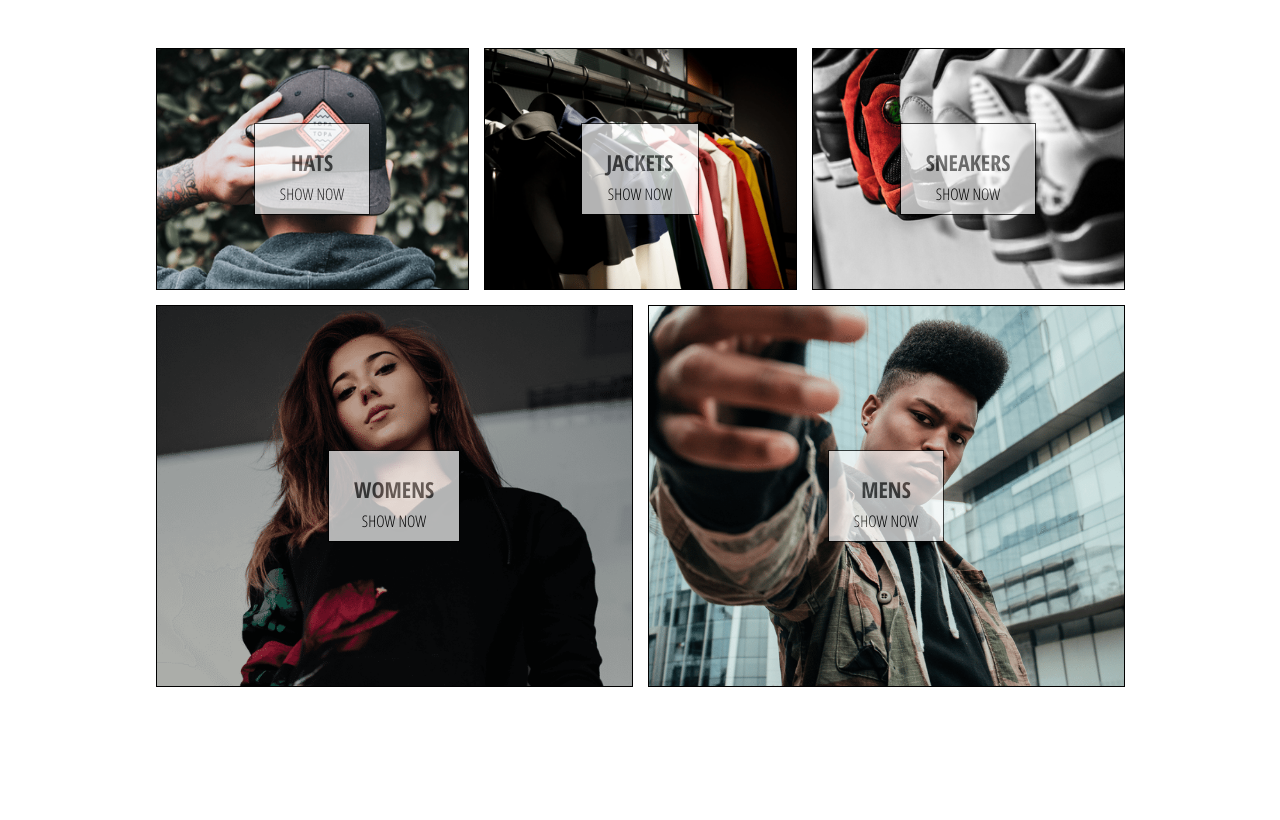
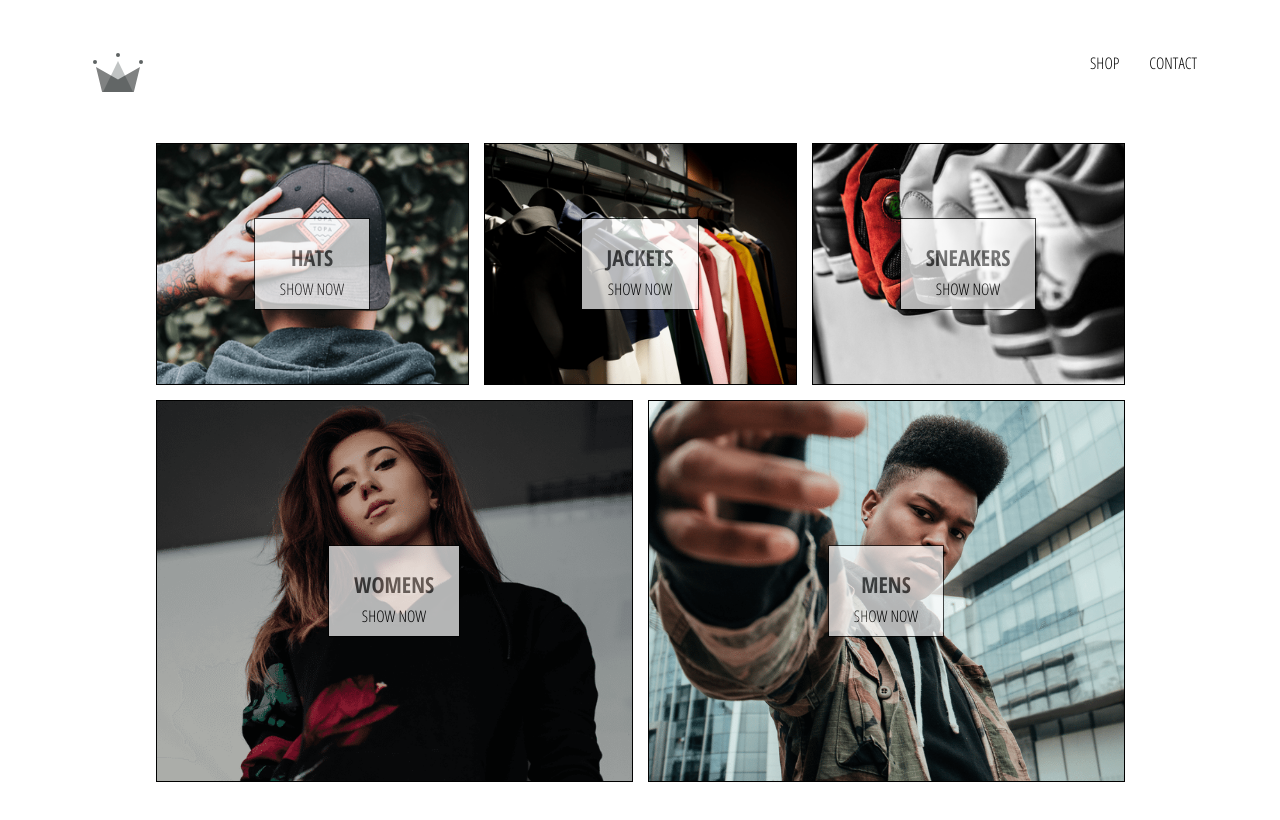
Before and after one commit to TheMuyu/crown-store, a React (Create React App) app: page / in a window 1280 px wide. Shown: the top 820 px of the page. Built offline with nearby package versions, Linux system fonts and the light colour scheme.

Commit message:
added header component

```diff
--- a/src/App.js
+++ b/src/App.js
@@ -1,12 +1,14 @@
 import React from 'react';
 import { Route, Switch } from 'react-router';
 import './App.scss';
+import Header from './components/header/Header';
 import HomePage from './pages/homepage/HomePage'
 import ShopPage from './pages/shop/ShopPage';
 
 function App() {
   return (
     <div className="App">
+      <Header />
       <Switch>
         <Route exact path='/' component={HomePage} />
         <Route path='/shop' component={ShopPage} />
--- a/src/App.scss
+++ b/src/App.scss
@@ -2,3 +2,8 @@
   font-family: 'Open Sans Condensed';
   padding: 20px 60px;
 }
+
+a {
+  text-decoration: none;
+  color: black;
+}
--- /dev/null
+++ b/src/components/header/Header.jsx
@@ -0,0 +1,27 @@
+import React from 'react'
+import { Link } from 'react-router-dom'
+import './Header.scss'
+
+import Logo from './../../assets/crown.svg'
+
+const Header = () => {
+    return (
+        <div className='header'>
+            <Link className='logo-container' to='/'>
+                <div className="logo">
+                    <img src={Logo} alt="Crown Store" />
+                </div>
+            </Link>
+            <div className="options">
+                <Link className="option" to='/shop'>
+                    SHOP
+                </Link>
+                <Link className="option" to='/contact'>
+                    CONTACT
+                </Link>
+            </div>
+        </div>
+    )
+}
+
+export default Header
--- /dev/null
+++ b/src/components/header/Header.scss
@@ -0,0 +1,25 @@
+.header {
+    height: 70px;
+    width: 100%;
+    display: flex;
+    justify-content: space-between;
+    margin-bottom: 25px;
+
+    .logo-container {
+      height: 100%;
+      width: 70px;
+      padding: 25px;
+    }
+
+    .options {
+      width: 50%;
+      height: 100%;
+      display: flex;
+      align-items: center;
+      justify-content: flex-end;
+
+      .option {
+        padding: 10px 15px;
+      }
+    }
+  }
```
Also changed, not shown: src/assets/crown.svg (added).
